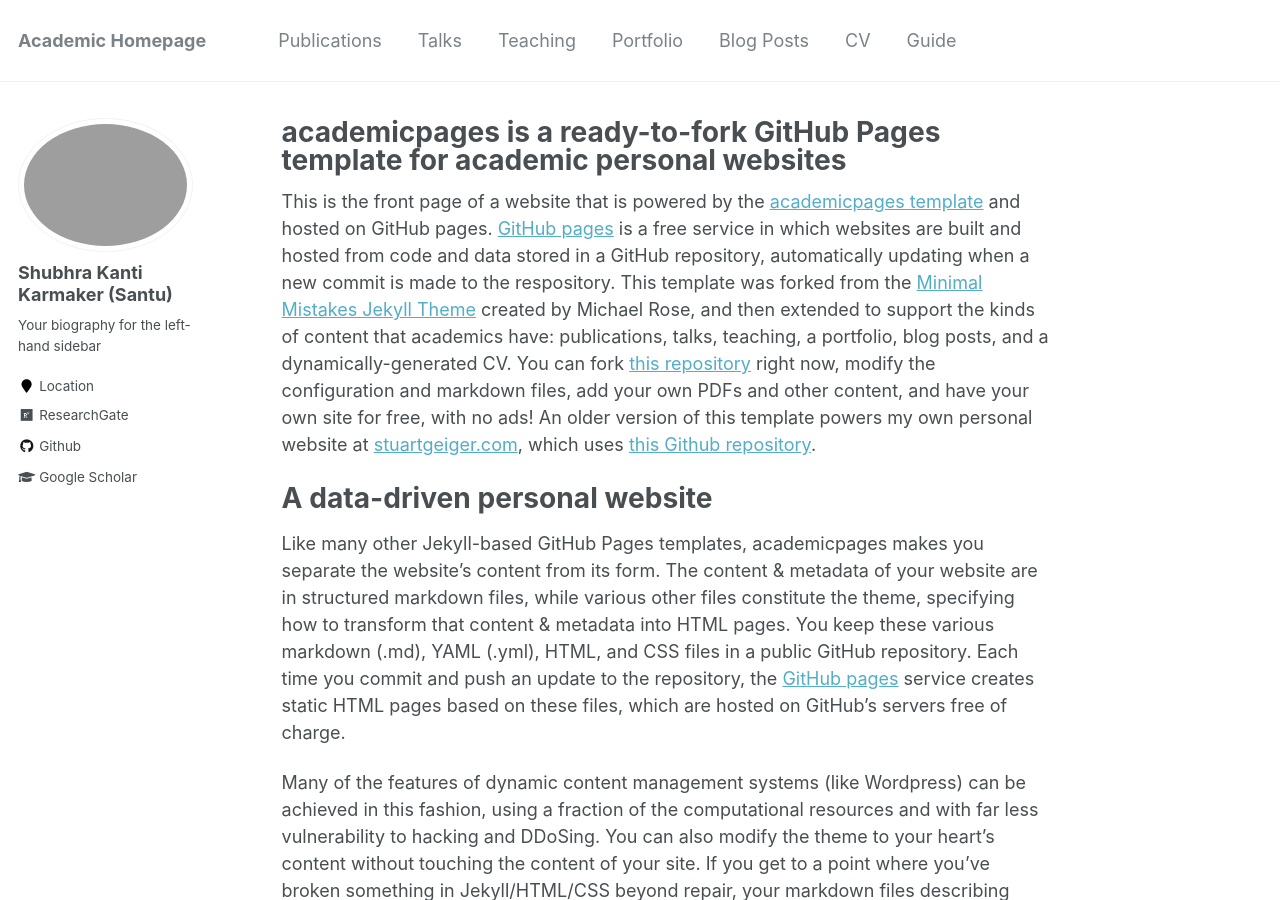
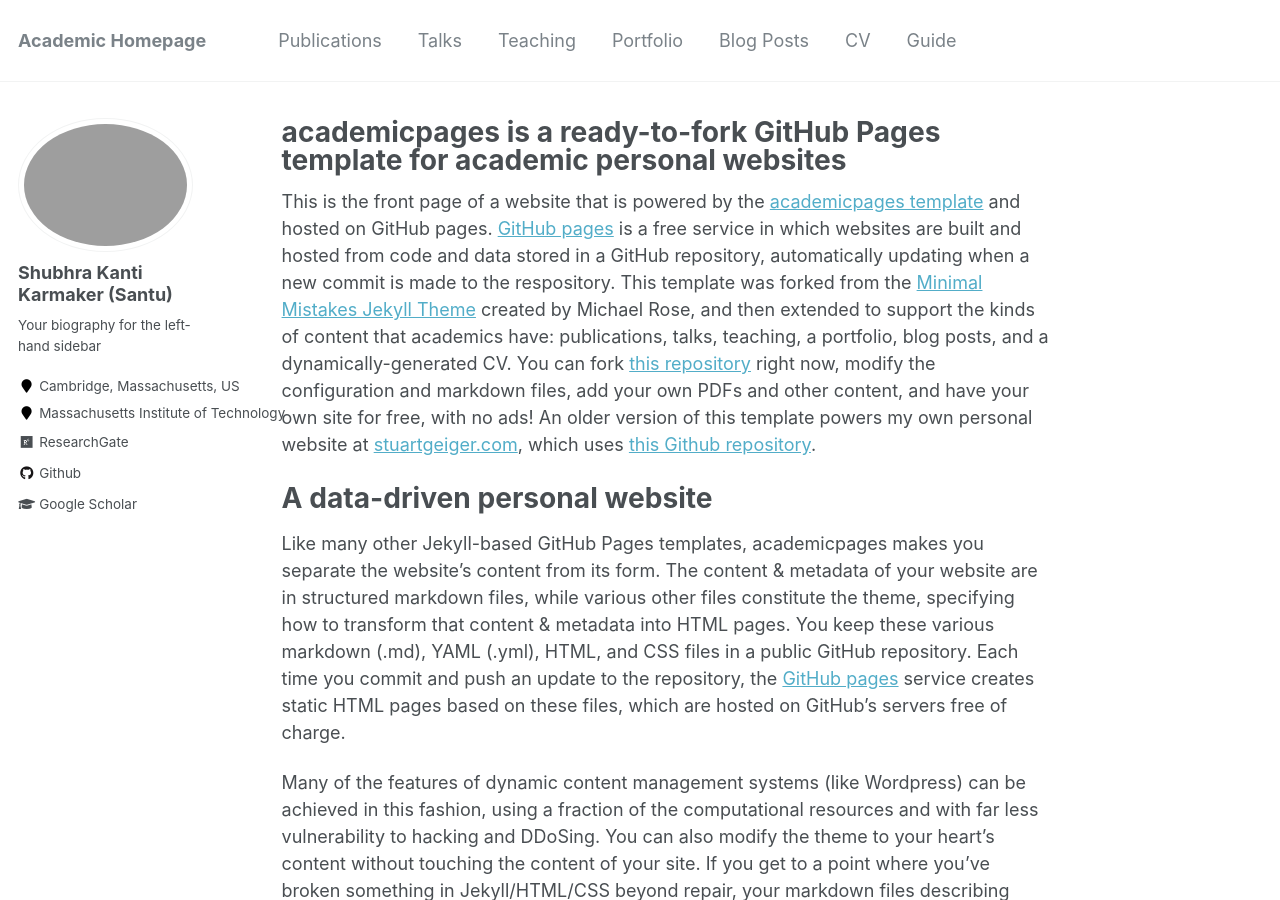
Before and after one commit to karmake2/karmake2.github.io, a Jekyll site: the page built from _pages/about.md, in a window 1280 px wide and 900 px high. Built offline with Jekyll 4.4.1, drawn with Linux system fonts in a browser that asks for light colours.

Commit message:
link update4

```diff
--- a/_config.yml
+++ b/_config.yml
@@ -83,8 +83,8 @@
   name             : "Shubhra Kanti Karmaker (Santu)"
   avatar           : "santu.png"
   bio              : "Your biography for the left-hand sidebar"
-  location         : "Location"
-  employer         :
+  location         : "Cambridge, Massachusetts, US"
+  employer         : "Massachusetts Institute of Technology"
   pubmed           :
   googlescholar    : "https://scholar.google.com/citations?user=y6pZKT4AAAAJ&hl=en"
   email            :
```
